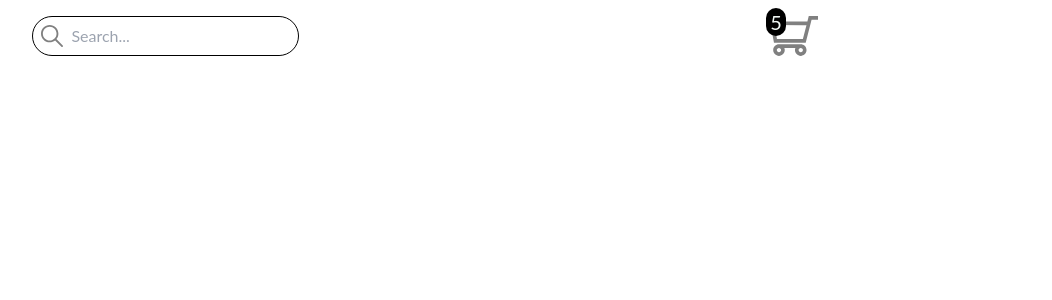
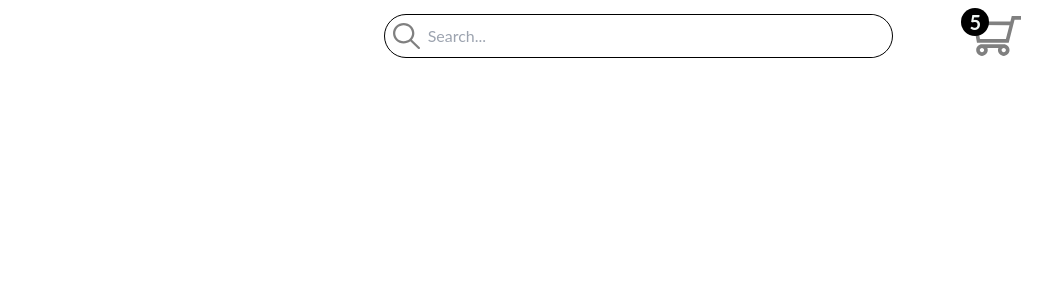
Before and after one commit to Thiagoramos456/YourMarket, a React (Create React App) app: page / in a window 1280 px wide. Shown: the top 300 px of the page, without its empty margins (215-1267 px from the left). Built offline with nearby package versions, Linux system fonts and the light colour scheme.

Commit message:
Criando responsividade do header para desktop

```diff
--- a/src/components/Header.jsx
+++ b/src/components/Header.jsx
@@ -5,8 +5,8 @@ import searchIcon from '../images/search.svg';
 function Header() {
   return (
     <header>
-      <nav className='flex justify-around items-center px-3 py-3'>
-        <div class='flex rounded-full border-grey-light border'>
+      <nav className='flex justify-around items-center px-1 py-3 sm:justify-end'>
+        <div class='flex rounded-full border-grey-light border w-4/6 sm:w-2/5 sm:mx-10'>
           <button>
             <span class='w-auto flex justify-end items-center text-grey p-2'>
               <img src={searchIcon} alt="Search Icon" className='w-8'></img>
@@ -18,8 +18,8 @@ function Header() {
             placeholder='Search...'
           />
         </div>
-        <div className='relative'>
-          <span className='absolute bg-black rounded-full px-1 text-sm bottom-2/4 right-2/3 sm:text-xl text-white'>
+        <div className='relative sm:mx-10'>
+          <span className='absolute bg-black rounded-full px-2 font-bold text-md bottom-2/4 right-2/3 sm:text-xl text-white'>
             5
           </span>
           <img className='w-12' alt='Cart' src={cartIcon}></img>
```
